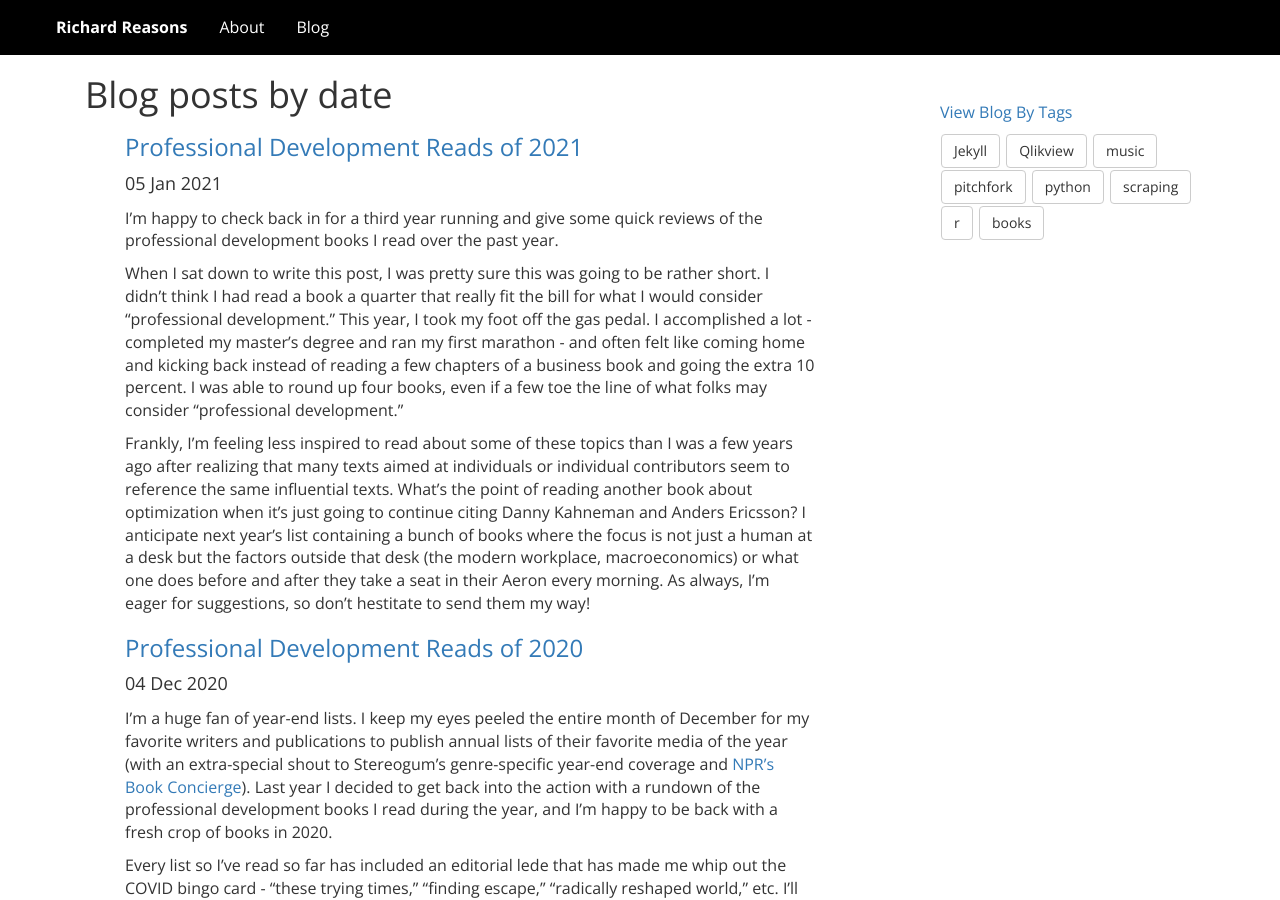
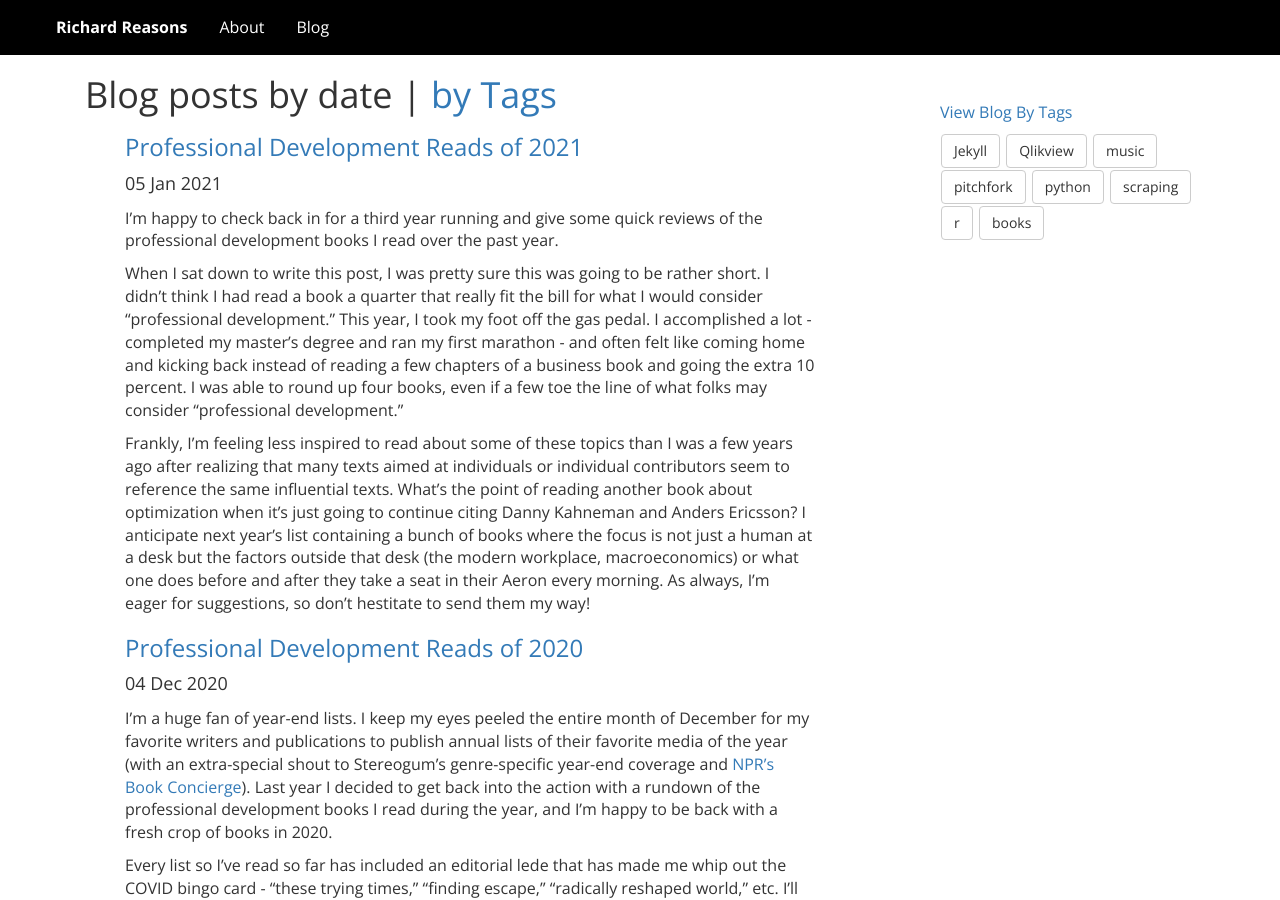
Before and after one commit to rgreasons/rgreasons.github.io, a Jekyll site: the page built from blog.html, in a window 1280 px wide and 900 px high. Built offline with Jekyll 4.4.1, drawn with Linux system fonts in a browser that asks for light colours; nearby versions of some CDN libraries.

Commit message:
Update blog layout

```diff
--- a/blog.html
+++ b/blog.html
@@ -3,7 +3,7 @@ layout: blog
 title: Blog posts by date
 permalink: /blog/
 ---
-<h1>{{ page.title }}</h1>
+<h1>{{ page.title }} | <a href="/blog/tags/">by Tags</a></h1>
 	<ul class="posts">
 
 	  {% for post in site.posts %}
```
